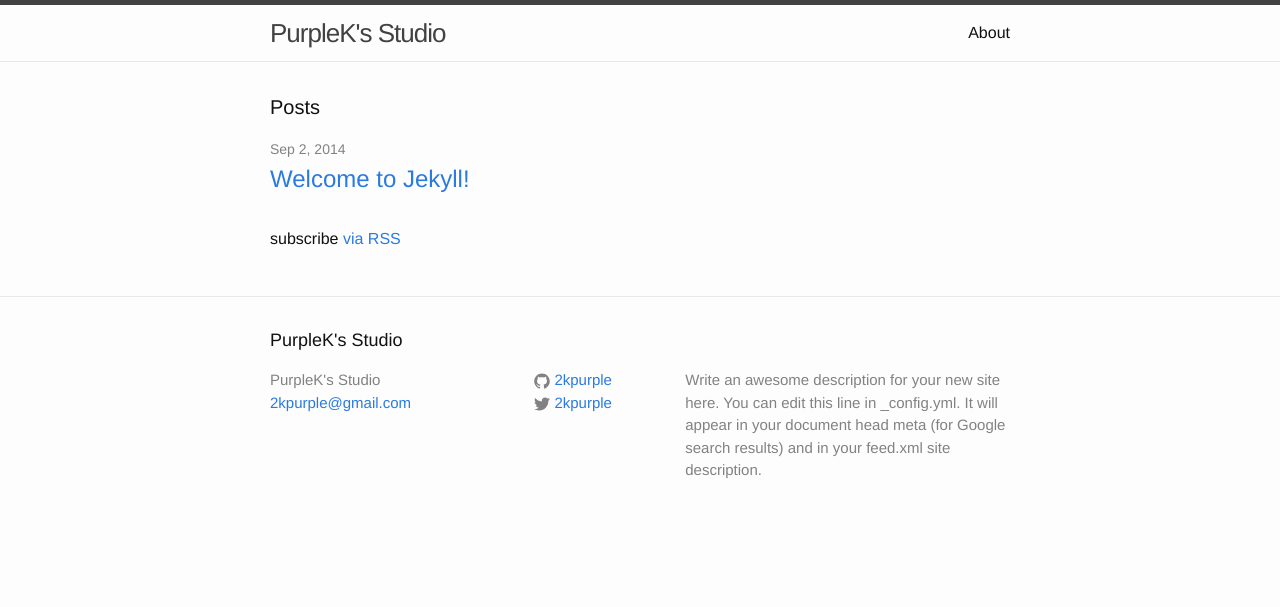
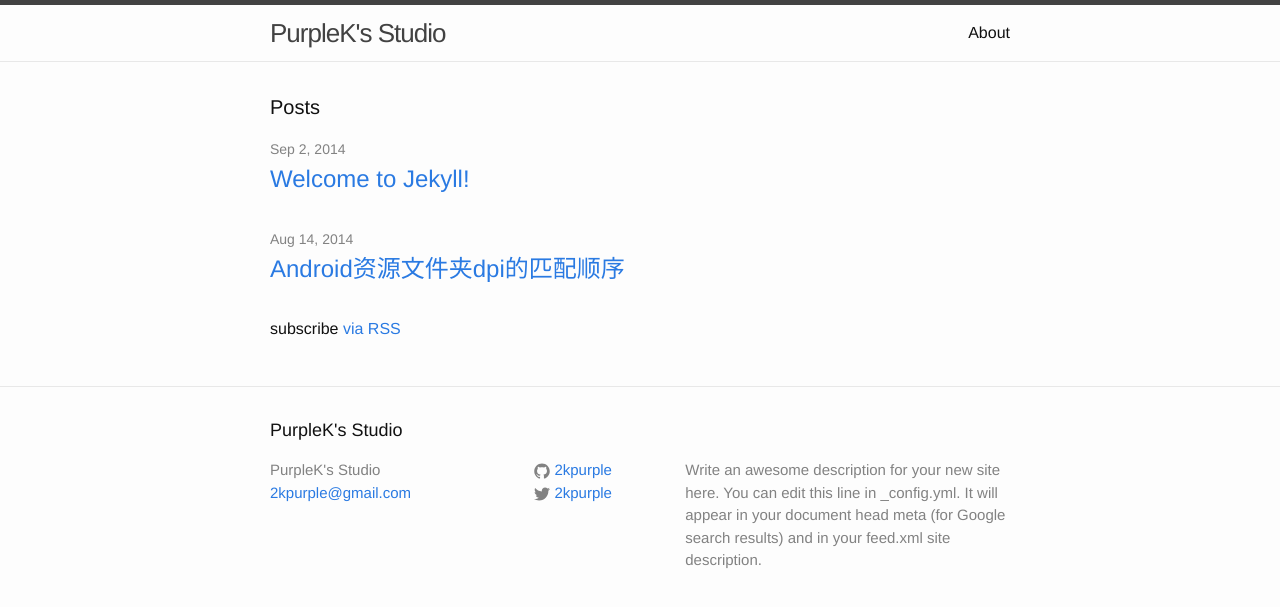
Before and after one commit to 2kpurple/2kpurple.github.io, a Jekyll site: the page built from index.html, in a window 1280 px wide. Shown: the top 607 px of the page. Built offline with Jekyll 4.4.1, drawn with Linux system fonts in a browser that asks for light colours; some of the changed lines change nothing that is shown.

Commit message:
publish Android values folder blog & update _config.yml

```diff
--- a/_config.yml
+++ b/_config.yml
@@ -12,3 +12,6 @@
 
 # Build settings
 markdown: kramdown
+
+# peramlink
+permalink: /:year/:month/:day/:title/
--- /dev/null
+++ b/_posts/2014-08-14-Android-values-folder.md
@@ -0,0 +1,36 @@
+---
+layout: post
+title:  "Android资源文件夹dpi的匹配顺序"
+date:   2014-08-14 15:17:57
+categories: Android
+tags:
+- values文件夹
+---
+
+相信对于Android适配，各个开发者都会觉得十分头疼。
+
+今天在作values文件夹的dpi适配时，发生了一点小问题，故研究了一下dpi的匹配顺序。
+
+测试机：nexus 4(xhdpi)
+
+方法如下：
+
+1. 在res目录下创建values、values-ldpi、values-mdpi、values-hdpi、values-xhdpi、values-xxhdpi文件夹，并创建strings.xml。添加一个string资源，名为test，数据分别为empty、ldpi、mdpi、hdpi、xhdpi、xxhdpi。
+2. 用一个textview来显示该string。运行。
+3. 注释掉values-xhdpi的string。运行。
+4. 注释掉values-xxhdpi的string。运行。
+5. 注释掉values-hdpi的string。运行。
+6. 注释掉values-mdpi的string。运行。
+7. 注释掉values的string。运行。
+
+textview显示结果的顺序如下：
+
+1.  xhdpi
+2.  xxhdpi
+3.  hdpi
+4.  mdpi
+5.  empty
+6.  ldpi
+据此结果，我认为，dpi的匹配顺序是先匹配自身的dpi，如果没有，则向大一级的dpi匹配；如果没有比自身大的dpi，则会向小一级的dpi匹配。最后才匹配values文件夹。
+
+注意：在比ldpi大的dpi中，默认文件夹是比ldpi优先级更高的。
```
